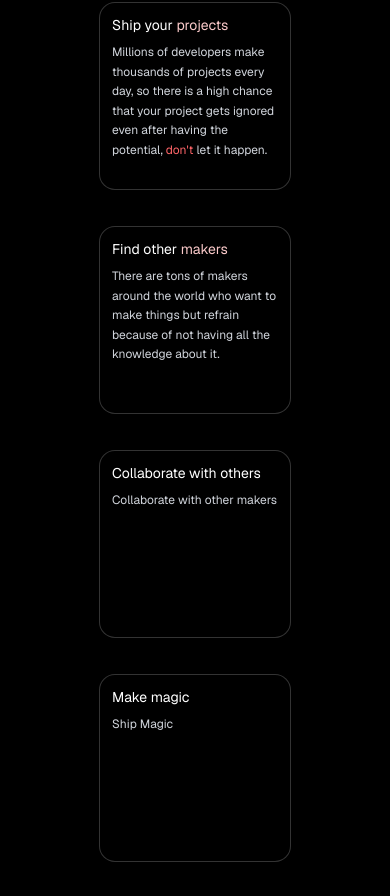
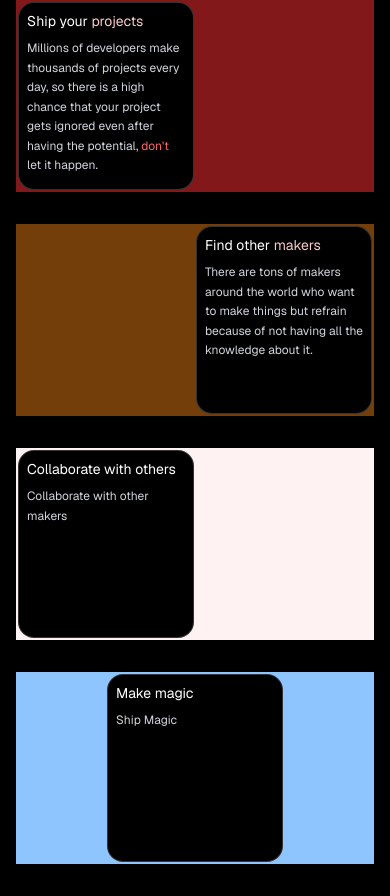
Before and after one commit to Cohortize/site, a React (Vite) app: page / in a window 390 px wide. Shown: the part 876-1772 px from the top of the page. Built offline with nearby package versions, Linux system fonts and the light colour scheme.

Commit message:
fixed the dynamic positioning of the boxes

```diff
--- a/src/components/homepage/path.tsx
+++ b/src/components/homepage/path.tsx
@@ -311,8 +311,8 @@ const Path = () => {
     return (
 <div className="min-h-screen w-full bg-black flex items-center px-4 sm:px-8 lg:px-16 xl:px-20 py-8 sm:py-16">
   <div className="w-screen mx-auto flex flex-col lg:flex-col gap-8 sm:gap-12 md:gap-8 lg:gap-0 xl:gap-0 justify-center items-center">
-    <div id="first-section" className="bg-black flex flex-row transition-all duration-500 ease-out w-full h-48 sm:h-56 md:h-48 lg:h-60 p-0.5">
-      <div className="bg-black rounded-2xl w-48 sm:w-56 md:w-48 lg:w-1/4 xl:w-1/4 aspect-square lg:aspect-auto border border-white/20 p-3 sm:p-4 md:p-6 lg:p-8 flex flex-col justify-start mx-auto lg:mx-0">
+    <div id="first-section" className="bg-red-900 flex flex-row transition-all duration-500 ease-out w-full h-48 sm:h-56 md:h-48 lg:h-60 p-0.5 justify-start">
+      <div className="bg-black rounded-2xl w-44 xs:w-48 sm:w-56 md:w-60 lg:w-1/4 xl:w-1/4 aspect-square lg:aspect-auto border border-white/20 p-2 xs:p-3 sm:p-4 md:p-5 lg:p-8 flex flex-col justify-start lg:mx-0">
         <h3 className="text-white text-sm sm:text-base md:text-lg lg:text-xl xl:text-[1.3rem] font-medium mb-2 sm:mb-3 md:mb-4">
           Ship your <span className="text-[#fbcaca]">projects</span>
         </h3>
@@ -322,8 +322,8 @@ const Path = () => {
       </div>
     </div>
 
-    <div className="bg-black h-48 sm:h-56 md:h-48 lg:h-60 w-full flex justify-center p-0.5 sm:p-0.5 md:p-0.5 lg:p-0.5 relative">
-      <div className="border border-white/20 rounded-2xl w-48 sm:w-56 md:w-48 lg:w-1/4 xl:w-1/4 aspect-square lg:aspect-auto p-3 sm:p-4 md:p-6 lg:p-8 flex flex-col justify-start bg-black">
+    <div className="bg-yellow-900 h-48 sm:h-56 md:h-48 lg:h-60 w-full flex justify-end lg:justify-center p-0.5 sm:p-0.5 md:p-0.5 lg:p-0.5 relative">
+      <div className="border border-white/20 rounded-2xl w-44 xs:w-48 sm:w-56 md:w-60 lg:w-1/4 xl:w-1/4 aspect-square lg:aspect-auto p-2 xs:p-3 sm:p-4 md:p-5 lg:p-8 flex flex-col justify-start bg-black">
         <h3 className="text-white text-sm sm:text-base md:text-lg lg:text-xl xl:text-[1.3rem] font-medium mb-2 sm:mb-3 md:mb-4">
           Find other <span className="text-[#fbcaca]">makers</span>
         </h3>
@@ -333,8 +333,8 @@ const Path = () => {
       </div>
     </div>
 
-    <div id="second-section" className="bg-black h-48 sm:h-56 md:h-48 lg:h-60 w-full flex justify-end p-0.5 sm:p-0.5 md:p-0.5 lg:p-0.5 relative">
-      <div className="border border-white/20 rounded-2xl w-48 sm:w-56 md:w-48 lg:w-1/4 xl:w-1/4 aspect-square lg:aspect-auto p-3 sm:p-4 md:p-6 lg:p-8 flex flex-col justify-start bg-black mx-auto lg:mx-0">
+    <div id="second-section" className="bg-red-50 h-48 sm:h-56 md:h-48 lg:h-60 w-full flex justify-start lg:justify-end md:justify-center p-0.5 sm:p-0.5 md:p-0.5 lg:p-0.5 relative">
+      <div className="border border-white/20 rounded-2xl w-44 xs:w-48 sm:w-56 md:w-60 lg:w-1/4 xl:w-1/4 aspect-square lg:aspect-auto p-2 xs:p-3 sm:p-4 md:p-5 lg:p-8 flex flex-col justify-start bg-black lg:mx-0">
         <h3 className="text-white text-sm sm:text-base md:text-lg lg:text-xl xl:text-[1.3rem] font-medium mb-2 sm:mb-3 md:mb-4">
           Collaborate with others
         </h3>
@@ -344,8 +344,8 @@ const Path = () => {
       </div>
     </div>
 
-    <div id="third-section" className="bg-black h-48 sm:h-56 md:h-48 lg:h-60 w-full flex justify-center p-0.5 sm:p-0.5 md:p-0.5 lg:p-0.5 relative">
-      <div className="border border-white/20 rounded-2xl w-48 sm:w-56 md:w-48 lg:w-1/4 xl:w-1/4 aspect-square lg:aspect-auto p-3 sm:p-4 md:p-6 lg:p-8 flex flex-col justify-start bg-black">
+    <div id="third-section" className="bg-blue-300 h-48 sm:h-56 md:h-48 lg:h-60 w-full flex justify-center p-0.5 sm:p-0.5 md:p-0.5 lg:p-0.5 relative">
+      <div className="border border-white/20 rounded-2xl w-44 xs:w-48 sm:w-56 md:w-60 lg:w-1/4 xl:w-1/4 aspect-square lg:aspect-auto p-2 xs:p-3 sm:p-4 md:p-5 lg:p-8 flex flex-col justify-start bg-black">
         <h3 className="text-white text-sm sm:text-base md:text-lg lg:text-xl xl:text-[1.3rem] font-medium mb-2 sm:mb-3 md:mb-4">
           Make magic
         </h3>
```
